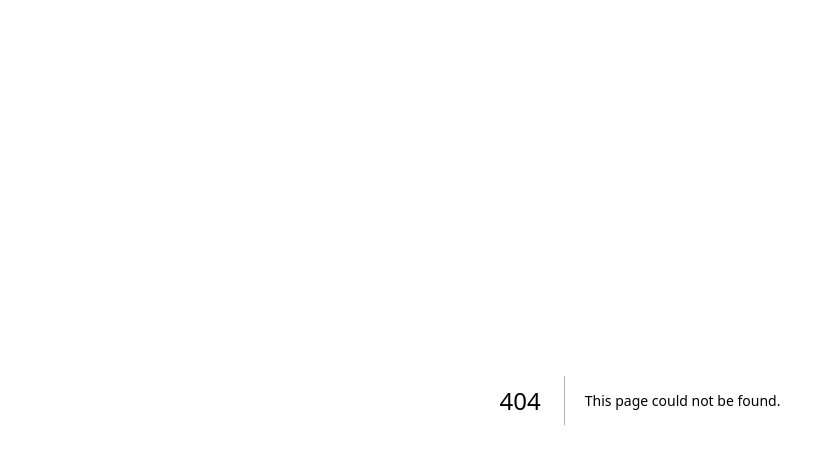
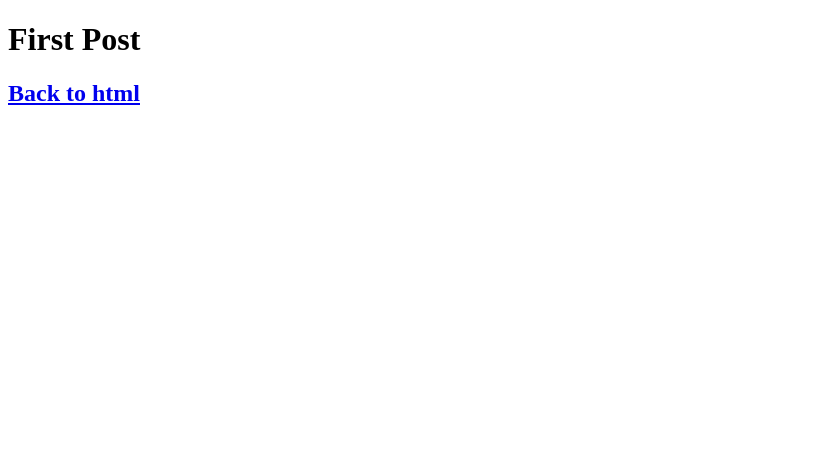
Before and after one commit to okdol1/NextJS-MUI-Practice, a Next.js app in the folder nextjs-blog/: page /posts/first-post in a window 1280 px wide. Before the commit this address had no page. Shown: the top 464 px of the page, without its empty margins (0-835 px from the left). Built offline with nearby package versions, Linux system fonts and the light colour scheme.

Commit message:
Link Component

```diff
--- /dev/null
+++ b/nextjs-blog/pages/posts/first-post.js
@@ -0,0 +1,12 @@
+import Link from "next/link";
+
+export default function FirstPost() {
+  return (
+    <>
+      <h1>First Post</h1>
+      <h2>
+        <Link href="/">Back to html</Link>
+      </h2>
+    </>
+  );
+}
```
Also changed, not shown: nextjs-blog/pages/index.js (+7 -6 lines).
